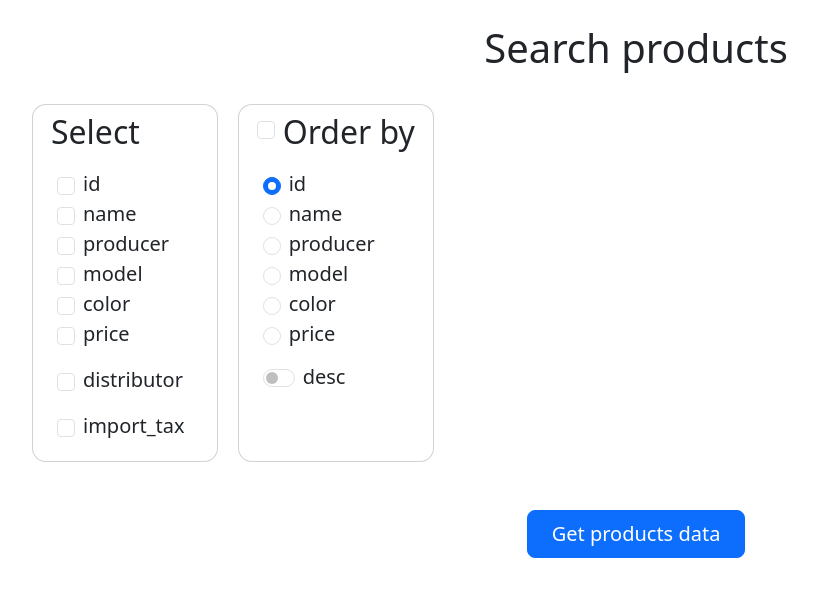
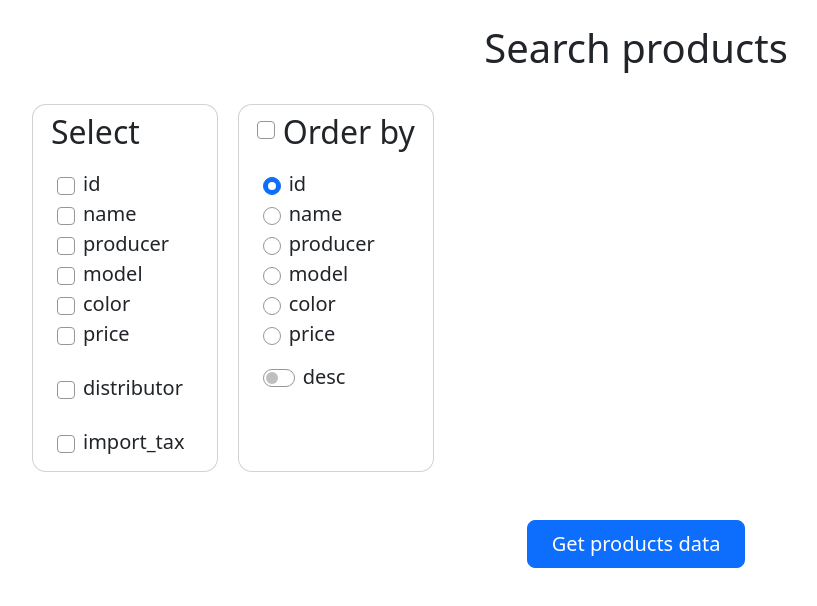
Before and after one commit to Vovka1602/database-app-front, a React (Create React App) app: page /getinfo in a window 1280 px wide. Shown: the top 606 px of the page, without its empty margins (4-821 px from the left). Built offline with nearby package versions, Linux system fonts and the light colour scheme.

Commit message:
Minor design update

```diff
--- a/src/pages/GetInfoPage/GetInfoPage.css
+++ b/src/pages/GetInfoPage/GetInfoPage.css
@@ -8,6 +8,7 @@
 .control-panel {
     padding: 20px;
     padding-top: 10px;
+    padding-bottom: 14px;
 }
 
 .control-panel-elem {
@@ -26,3 +27,7 @@
 .card {
     border-radius: 14px;
 }
+
+.form-check-input {
+    border: 1px solid rgb(150, 150, 150);
+}
--- a/src/pages/GetInfoPage/GetInfoPage.js
+++ b/src/pages/GetInfoPage/GetInfoPage.js
@@ -218,11 +218,11 @@ const GetInfoPage = () => {
                             <input className='form-check-input px-2 py-2 mt-2' type='checkbox' value="products.price" onChange={selectItemCheckboxChange}/>
                             <label className='form-check-label px-2 fs-5'>price</label>
                         </div>
-                        <div className='control-panel-elem mt-3'>
+                        <div className='control-panel-elem mt-4'>
                             <input className='form-check-input px-2 py-2 mt-2' type='checkbox' value="distributors.distributor" onChange={selectItemCheckboxChange}/>
                             <label className='form-check-label px-2 fs-5'>distributor</label>
                         </div>
-                        <div className='control-panel-elem mt-3'>
+                        <div className='control-panel-elem mt-4'>
                             <input className='form-check-input px-2 py-2 mt-2' type='checkbox' value="import.import_tax" onChange={selectItemCheckboxChange}/>
                             <label className='form-check-label px-2 fs-5'>import_tax</label>
                         </div>
```
